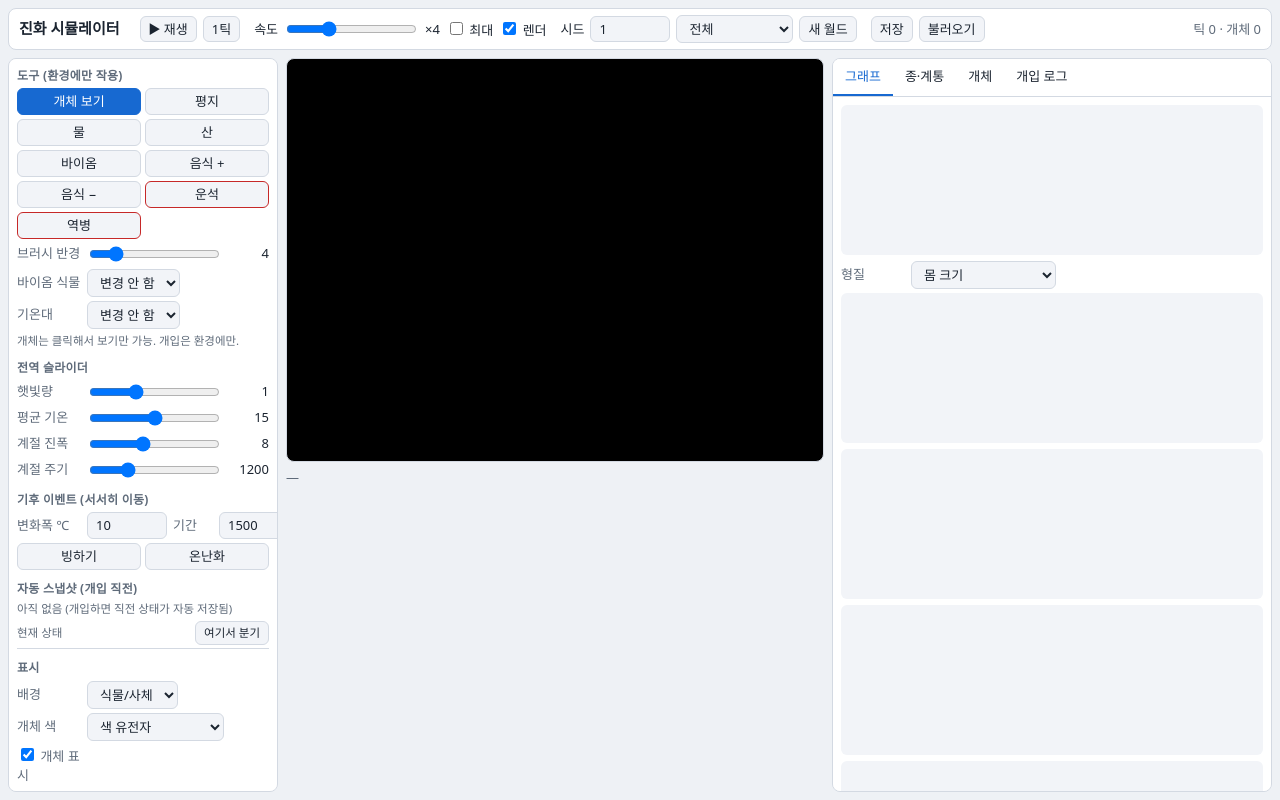
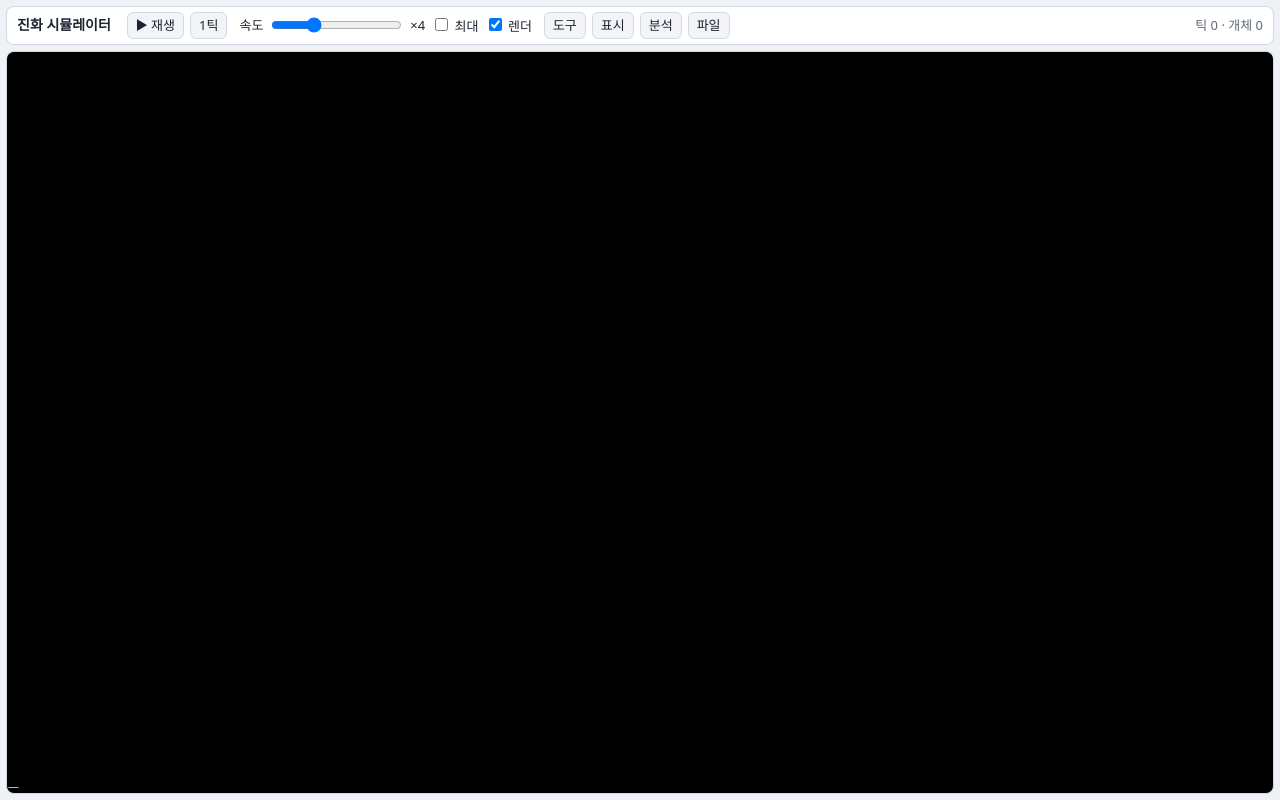
Before and after one commit to fishilyfishyfish/revolution, a website built with Vite: page index.html in a window 1280 px wide. Built offline with nearby package versions, Linux system fonts and the light colour scheme.

Commit message:
UI: 시뮬 화면을 맨 위 전체로, 나머지는 반투명 토글 패널로
Co-Authored-By: Claude Sonnet 5.5 <noreply@anthropic.com>
Claude-Session: https://claude.ai/code/session_017dZvQQMjsED7cvJZXvBanZ

```diff
--- a/index.html
+++ b/index.html
@@ -9,41 +9,46 @@
 @media (prefers-color-scheme: light) { :root { --bg:#eef1f5; --panel:#fff; --panel2:#f2f4f8; --fg:#1b2430; --muted:#5f6b7a; --grid:#dde2ea; --accent:#1769d1; --danger:#c62828; --line:#d3d9e2; } }
 * { box-sizing: border-box; }
 html, body { margin:0; height:100%; background:var(--bg); color:var(--fg); font:13px/1.45 system-ui, -apple-system, "Noto Sans KR", sans-serif; }
-#app { display:grid; grid-template-columns: 270px minmax(360px,1fr) 440px; grid-template-rows: auto 1fr; height:100vh; gap:8px; padding:8px; }
-header { grid-column:1/4; display:flex; flex-wrap:wrap; gap:8px 14px; align-items:center; background:var(--panel); border:1px solid var(--line); border-radius:8px; padding:6px 10px; }
-header h1 { font-size:15px; margin:0 6px 0 0; }
+#app { display:flex; flex-direction:column; height:100vh; gap:6px; padding:6px; }
+header { display:flex; flex-wrap:wrap; gap:6px 12px; align-items:center; background:var(--panel); border:1px solid var(--line); border-radius:8px; padding:5px 10px; }
+header h1 { font-size:14px; margin:0 4px 0 0; }
 header .grp { display:flex; align-items:center; gap:6px; }
 button, select, input { font:inherit; color:var(--fg); background:var(--panel2); border:1px solid var(--line); border-radius:6px; padding:3px 8px; }
 button { cursor:pointer; } button:hover { border-color:var(--accent); } button.on { background:var(--accent); color:#fff; border-color:var(--accent); }
 button.danger { border-color:var(--danger); }
 input[type=number] { width:80px; } input[type=range] { padding:0; }
 #readout { margin-left:auto; color:var(--muted); font-variant-numeric: tabular-nums; }
-aside, #side { background:var(--panel); border:1px solid var(--line); border-radius:8px; overflow:auto; min-height:0; }
-aside { padding:8px; }
-aside h3 { font-size:12px; margin:10px 0 4px; color:var(--muted); text-transform:none; letter-spacing:.02em; }
-aside h3:first-child { margin-top:0; }
+.panel { position:fixed; top:52px; z-index:20; display:none; overflow:auto; max-height:calc(100vh - 62px);
+  background:color-mix(in srgb, var(--panel) 80%, transparent); -webkit-backdrop-filter:blur(10px); backdrop-filter:blur(10px);
+  border:1px solid var(--line); border-radius:10px; box-shadow:0 8px 28px rgba(0,0,0,.35); }
+.panel.open { display:block; }
+#tools, #viewpanel, #filepanel { left:8px; width:280px; padding:10px; }
+#viewpanel { left:300px; width:250px; } #filepanel { left:300px; width:270px; }
+#side { right:8px; width:min(460px, calc(100vw - 16px)); }
+.panel h3 { font-size:12px; margin:10px 0 4px; color:var(--muted); letter-spacing:.02em; }
+.panel h3:first-child { margin-top:0; }
 .tools { display:grid; grid-template-columns:1fr 1fr; gap:4px; }
 .row { display:flex; align-items:center; gap:6px; margin:4px 0; } .row label { flex:0 0 64px; color:var(--muted); } .row input[type=range] { flex:1; } .row .v { width:48px; text-align:right; font-variant-numeric:tabular-nums; }
 .note { color:var(--muted); font-size:11.5px; }
-#center { display:flex; flex-direction:column; gap:6px; min-height:0; min-width:0; }
-#mapwrap { position:relative; background:#000; border:1px solid var(--line); border-radius:8px; overflow:hidden; display:flex; justify-content:center; }
-#map { width:100%; max-height:calc(100vh - 150px); aspect-ratio:128/96; image-rendering:pixelated; cursor:crosshair; display:block; touch-action:none; }
-#viewbar { display:flex; gap:10px; flex-wrap:wrap; align-items:center; color:var(--muted); }
-#viewbar select { padding:2px 4px; }
-.tabs { display:flex; border-bottom:1px solid var(--line); position:sticky; top:0; background:var(--panel); z-index:2; }
+#center { flex:1; min-height:0; min-width:0; display:flex; flex-direction:column; gap:4px; }
+#mapwrap { position:relative; flex:1; min-height:0; background:#000; border:1px solid var(--line); border-radius:8px; overflow:hidden; display:flex; justify-content:center; align-items:center; }
+#map { height:100%; max-width:100%; aspect-ratio:128/96; image-rendering:pixelated; cursor:crosshair; display:block; touch-action:none; }
+#viewbar { position:absolute; left:8px; bottom:6px; color:#cbd3de; font-size:11px; pointer-events:none; text-shadow:0 0 3px #000; }
+.tabs { display:flex; border-bottom:1px solid var(--line); position:sticky; top:0; background:color-mix(in srgb, var(--panel) 90%, transparent); z-index:2; }
 .tabs button { border:0; border-radius:0; background:none; padding:8px 12px; border-bottom:2px solid transparent; }
 .tabs button.on { background:none; color:var(--accent); border-bottom-color:var(--accent); }
 .tab { display:none; padding:8px; } .tab.on { display:block; }
-canvas.chart { width:100%; height:150px; display:block; margin-bottom:6px; background:var(--panel2); border-radius:6px; }
+canvas.chart { width:100%; height:150px; display:block; margin-bottom:6px; background:color-mix(in srgb, var(--panel2) 70%, transparent); border-radius:6px; }
 canvas.tall { height:200px; }
-table { width:100%; border-collapse:collapse; font-variant-numeric:tabular-nums; } td, th { padding:2px 4px; text-align:left; border-bottom:1px solid var(--line); } th { color:var(--muted); font-weight:500; }
+table { width:100%; border-collapse:collapse; font-variant-numeric: tabular-nums; } td, th { padding:2px 4px; text-align:left; border-bottom:1px solid var(--line); } th { color:var(--muted); font-weight:500; }
 .chip { display:inline-block; width:10px; height:10px; border-radius:50%; margin-right:4px; vertical-align:middle; }
 pre { white-space:pre-wrap; margin:4px 0; font-size:12px; }
 .snap { display:flex; justify-content:space-between; align-items:center; gap:4px; padding:3px 0; border-bottom:1px solid var(--line); }
-#branch { display:none; flex-direction:column; gap:6px; } #branch.on { display:flex; }
+#branch { left:50%; transform:translateX(-50%); width:min(1000px, calc(100vw - 16px)); padding:10px; flex-direction:column; gap:6px; }
+#branch.open { display:flex; }
 #branch .two { display:grid; grid-template-columns:1fr 1fr; gap:6px; } #branch canvas.m { width:100%; aspect-ratio:128/96; background:#000; border-radius:6px; image-rendering:pixelated; }
 .bar { height:8px; background:var(--panel2); border-radius:4px; overflow:hidden; } .bar > i { display:block; height:100%; background:var(--accent); }
-@media (max-width: 1100px) { #app { grid-template-columns: 1fr; grid-template-rows:auto; height:auto; } header { grid-column:1; } #map { max-height:none; } }
+@media (max-width: 800px) { #tools, #viewpanel, #filepanel { left:8px; width:calc(100vw - 16px); } }
 </style>
 </head>
 <body>
@@ -53,12 +58,11 @@ pre { white-space:pre-wrap; margin:4px 0; font-size:12px; }
     <div class="grp"><button id="play">▶ 재생</button><button id="step">1틱</button></div>
     <div class="grp"><label for="speed">속도</label><input id="speed" type="range" min="0" max="100" value="30" /><span id="speedv">×5</span>
       <label><input id="max" type="checkbox" /> 최대</label><label><input id="render" type="checkbox" checked /> 렌더</label></div>
-    <div class="grp"><label for="seed">시드</label><input id="seed" type="number" value="1" /><select id="stage" title="기능 세트"><option value="7">전체</option><option value="4">뇌만(단계4)</option><option value="3">귀무 뇌(단계3)</option></select><button id="reset">새 월드</button></div>
-    <div class="grp"><button id="save">저장</button><button id="load">불러오기</button><input id="file" type="file" accept=".json" hidden /></div>
+    <div class="grp" id="panelbtns"><button data-panel="tools">도구</button><button data-panel="viewpanel">표시</button><button data-panel="side">분석</button><button data-panel="filepanel">파일</button></div>
     <div id="readout">틱 0 · 개체 0</div>
   </header>
 
-  <aside id="tools">
+  <aside id="tools" class="panel">
     <h3>도구 (환경에만 작용)</h3>
     <div class="tools" id="toolbtns">
       <button data-tool="inspect" class="on">개체 보기</button>
@@ -88,16 +92,23 @@ pre { white-space:pre-wrap; margin:4px 0; font-size:12px; }
 
     <h3>자동 스냅샷 (개입 직전)</h3>
     <div id="snaps" class="note">아직 없음</div>
+  </aside>
+  <aside id="viewpanel" class="panel">
     <h3>표시</h3>
     <div class="row"><label>배경</label><select id="vbg"><option value="plants">식물/사체</option><option value="biome">바이옴</option><option value="temp">기온대</option><option value="sun">햇빛 배율</option></select></div>
     <div class="row"><label>개체 색</label><select id="vind"><option value="hue">색 유전자</option><option value="speciesA">종 (거리 클러스터)</option><option value="speciesB">종 (교배 집단)</option><option value="energy">에너지</option></select></div>
     <div class="row"><label><input id="vshow" type="checkbox" checked /> 개체 표시</label></div>
   </aside>
+  <aside id="filepanel" class="panel">
+    <h3>세계</h3>
+    <div class="row"><label for="seed">시드</label><input id="seed" type="number" value="1" /><select id="stage" title="기능 세트"><option value="7">전체</option><option value="4">뇌만(단계4)</option><option value="3">귀무 뇌(단계3)</option></select><button id="reset">새 월드</button></div>
+    <div class="row"><button id="save">저장</button><button id="load">불러오기</button><input id="file" type="file" accept=".json" hidden /></div>
+  </aside>
 
   <main id="center">
     <div id="mapwrap"><canvas id="map" width="896" height="672"></canvas></div>
     <div id="viewbar"><span id="hover">—</span></div>
-    <div id="branch">
+    <div id="branch" class="panel">
       <div class="row"><b>분기 비교</b><span class="note" id="branchinfo"></span><span style="flex:1"></span><button id="branchClose">닫기</button></div>
       <div class="two"><div><div class="note">A: 개입 안 한 버전</div><canvas class="m" id="mapA" width="512" height="384"></canvas></div>
            <div><div class="note">B: 개입한 버전 <span id="branchIv"></span></div><canvas class="m" id="mapB" width="512" height="384"></canvas></div></div>
@@ -106,7 +117,7 @@ pre { white-space:pre-wrap; margin:4px 0; font-size:12px; }
     </div>
   </main>
 
-  <section id="side">
+  <section id="side" class="panel">
     <div class="tabs" id="tabs"><button data-tab="graphs" class="on">그래프</button><button data-tab="species">종·계통</button><button data-tab="inspect">개체</button><button data-tab="log">개입 로그</button></div>
     <div class="tab on" id="tab-graphs">
       <canvas class="chart" id="cPop"></canvas>
--- a/src/main.ts
+++ b/src/main.ts
@@ -69,6 +69,13 @@ $('load').onclick = () => $('file').click();
 };
 document.addEventListener('keydown', (e) => { if (e.code === 'Space' && (e.target as HTMLElement).tagName !== 'INPUT') { e.preventDefault(); $('play').click(); } });
 
+// ── 반투명 패널 토글 ──
+document.querySelectorAll<HTMLButtonElement>('#panelbtns button').forEach((b) => b.onclick = () => {
+  const el = $(b.dataset.panel!); const open = !el.classList.contains('open');
+  el.classList.toggle('open', open); b.classList.toggle('on', open); chartsDirty = true;
+});
+document.addEventListener('keydown', (e) => { if (e.key === 'Escape') { document.querySelectorAll('.panel.open').forEach((x) => x.classList.remove('open')); document.querySelectorAll('#panelbtns button').forEach((x) => x.classList.remove('on')); } });
+
 // ── 탭 ──
 document.querySelectorAll<HTMLButtonElement>('#tabs button').forEach((b) => b.onclick = () => {
   document.querySelectorAll('#tabs button').forEach((x) => x.classList.toggle('on', x === b));
@@ -115,7 +122,8 @@ canvas.onpointermove = (e) => {
   }
 };
 canvas.onpointerup = () => { painting = false; }; canvas.onpointerleave = () => { hoverPos = null; dirty = true; };
-function selectTab(name: string) { (document.querySelector(`#tabs button[data-tab=${name}]`) as HTMLButtonElement).click(); }
+function selectTab(name: string) {
+  $('side').classList.add('open'); document.querySelector('#panelbtns [data-panel=side]')?.classList.add('on'); (document.querySelector(`#tabs button[data-tab=${name}]`) as HTMLButtonElement).click(); }
 
 for (const [id, key] of [['gSun', 'sun'], ['gTemp', 'meanTemp'], ['gAmp', 'seasonAmp'], ['gPer', 'seasonPeriod']] as const) {
   const el = $(id) as HTMLInputElement;
@@ -144,7 +152,7 @@ function renderSnaps() {
 }
 function openBranch(snap: any, iv: Intervention | null) {
   branch?.close();
-  $('branch').classList.add('on'); $('mapwrap').style.display = 'none';
+  $('branch').classList.add('open');
   const b = new Branch(snap, iv, $('mapA') as HTMLCanvasElement, $('mapB') as HTMLCanvasElement);
   branch = b; $('branchIv').textContent = iv ? `(개입: ${iv.kind})` : '(개입 미지정 → 아래 선택)';
   $('branchinfo').textContent = `틱 ${snap.tick}에서 분기, 같은 시드·같은 상태`;
@@ -160,7 +168,7 @@ function openBranch(snap: any, iv: Intervention | null) {
     $('branchIv').appendChild(sel);
   }
 }
-$('branchClose').onclick = () => { branch?.close(); branch = null; $('branch').classList.remove('on'); $('mapwrap').style.display = ''; };
+$('branchClose').onclick = () => { branch?.close(); branch = null; $('branch').classList.remove('open'); };
 
 // ── 개체 인스펙터 ──
 function renderInspect() {
```
